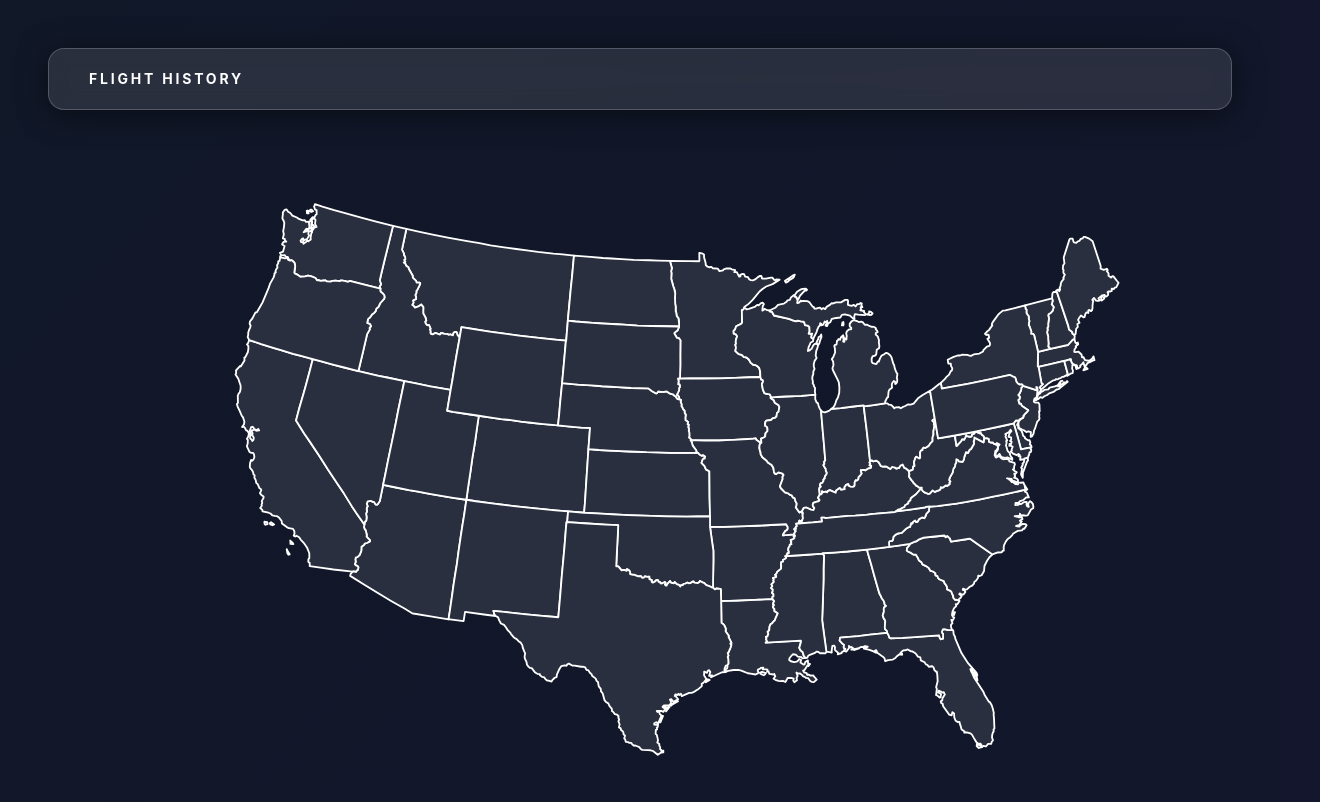
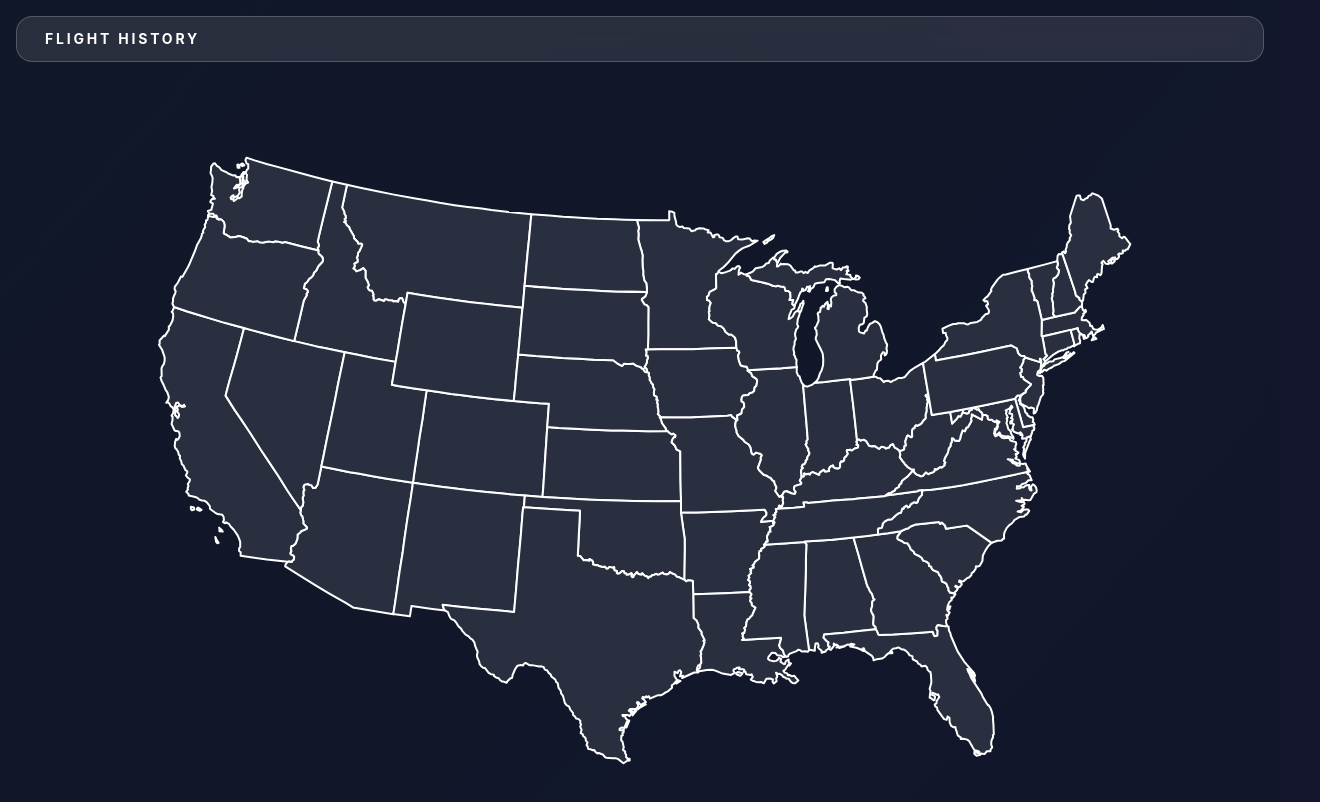
Before and after one commit to mcrowley19/programming-project, a React (Vite) app in the folder frontend/: page / in a window 1280 px wide. Shown: the top 802 px of the page, 1320 px wide, since content can reach past the window. Built offline with nearby package versions, Linux system fonts and the light colour scheme.

Commit message:
Created plotly graphs

```diff
--- a/frontend/src/App.jsx
+++ b/frontend/src/App.jsx
@@ -6,13 +6,12 @@ function App() {
   }, []);
   return (
     <>
-      <div className="min-h-screen bg-linear-to-br from-gray-900 to-[#13162c] justify-center items-start p-10 w-screen display:block">
+      <div className="min-h-screen bg-linear-to-br from-gray-900 to-[#13162c] justify-center items-start p-2 w-screen display:block">
         <div className="pointer-events-auto mx-auto w-full max-w-400">
           <header
-            className="flex min-w-max items-center gap-4 m-2 px-6 py-3
+            className="flex min-w-max items-center gap-2 m-2 px-3 py-1
             rounded-2xl
             bg-white/10
-            shadow-[0_4px_30px_rgba(0,0,0,0.5)]
             backdrop-blur-[10px]
             border border-white/20"
           >
@@ -32,8 +31,8 @@ function App() {
             <nav className="flex flex-1 items-center justify-center gap-1"></nav>
           </header>
         </div>
-        <div className="flex justify-center mt-120 w-screen h-screen ">
-          <div id="map" className="scale-200"></div>
+        <div className="flex justify-center mt-140 w-screen h-screen ">
+          <div id="map" className="scale-220"></div>
         </div>
       </div>
     </>
```
Also changed, not shown: 2 other files (tests, documents, lock files or other folders).
